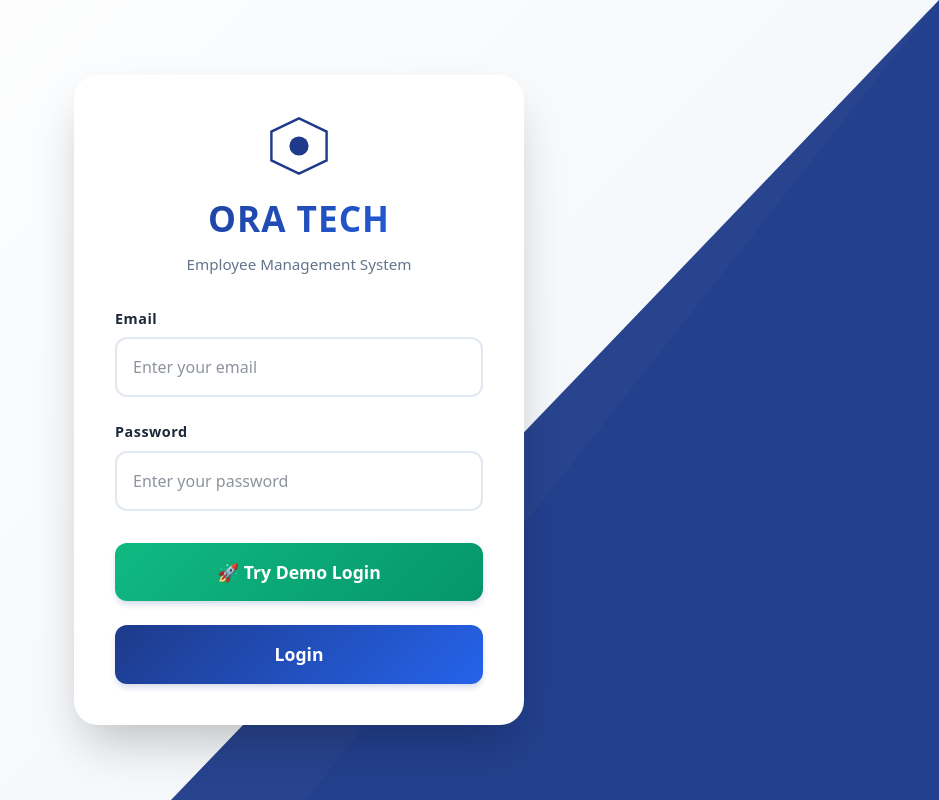
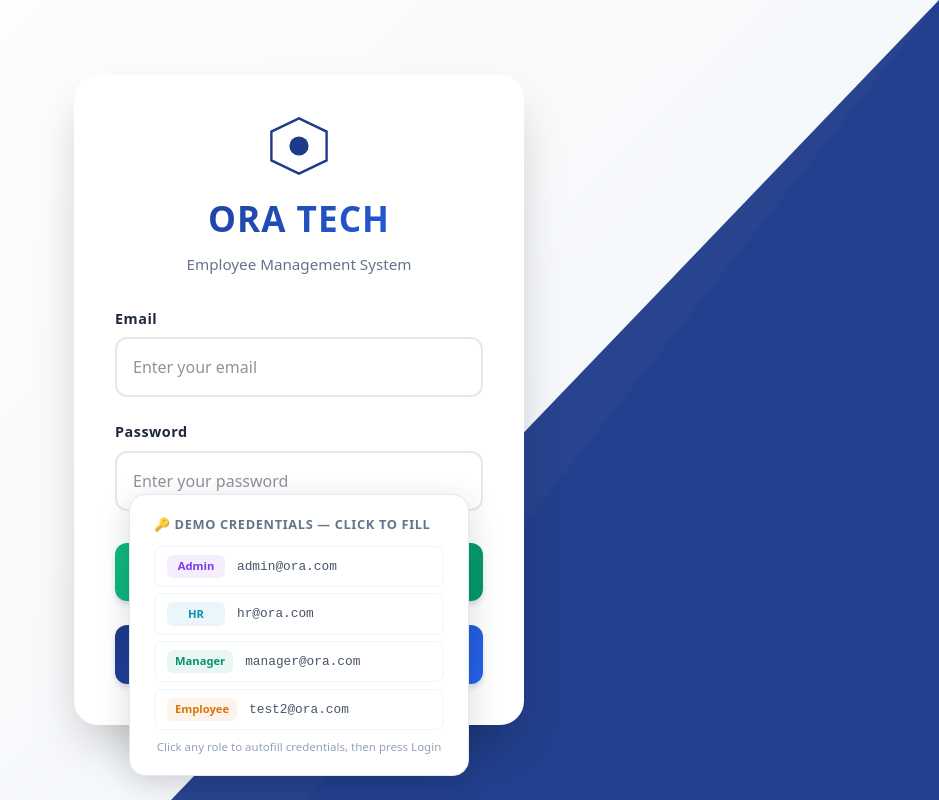
Before and after one commit to subhana-web/Employee-Management-System, a Next.js app: page /auth/login in a window 1280 px wide. Shown: the whole page, without its empty margins (341-1280 px from the left). Built offline with nearby package versions, Linux system fonts and the light colour scheme; no server answers.

Commit message:
Implement demo credentials for quick login
Added demo credentials card for quick login.

```diff
--- a/app/auth/login/page.tsx
+++ b/app/auth/login/page.tsx
@@ -92,6 +92,72 @@ export default function LoginPage() {
       {/* Curved navy blue overlay */}
       <div style={styles.curveOverlay}></div>
       <div style={styles.secondCurve}></div>
+
+{/* Demo Credentials Card */}
+<div style={{
+  position: 'fixed' as const,
+  bottom: '1.5rem',
+  left: '50%',
+  transform: 'translateX(-50%)',
+  backgroundColor: 'white',
+  borderRadius: '16px',
+  padding: '1.25rem 1.5rem',
+  boxShadow: '0 8px 32px rgba(0,0,0,0.15)',
+  zIndex: 100,
+  minWidth: '340px',
+  maxWidth: '420px',
+  border: '1px solid #e2e8f0',
+}}>
+  <p style={{ margin: '0 0 0.75rem', fontSize: '0.8rem', fontWeight: '700', color: '#64748b', textTransform: 'uppercase', letterSpacing: '0.05em' }}>
+    🔑 Demo Credentials — click to fill
+  </p>
+  {[
+    { role: 'Admin', email: 'admin@ora.com', password: '123456', color: '#7c3aed' },
+    { role: 'HR', email: 'hr@ora.com', password: '123456', color: '#0891b2' },
+    { role: 'Manager', email: 'manager@ora.com', password: '123456', color: '#059669' },
+    { role: 'Employee', email: ' test2@ora.com', password: '123456', color: '#d97706' },
+  ].map((d) => (
+    <div
+      key={d.role}
+      onClick={() => {
+        const form = document.querySelector('form');
+        if (form) {
+          (form.querySelector('input[name="email"]') as HTMLInputElement).value = d.email;
+          (form.querySelector('input[name="password"]') as HTMLInputElement).value = d.password;
+        }
+      }}
+      style={{
+        display: 'flex',
+        alignItems: 'center',
+        gap: '0.75rem',
+        padding: '0.5rem 0.75rem',
+        marginBottom: '0.4rem',
+        borderRadius: '8px',
+        cursor: 'pointer',
+        border: '1px solid #f1f5f9',
+        transition: 'background 0.15s',
+      }}
+      onMouseEnter={e => (e.currentTarget.style.background = '#f8fafc')}
+      onMouseLeave={e => (e.currentTarget.style.background = 'transparent')}
+    >
+      <span style={{
+        backgroundColor: d.color + '15',
+        color: d.color,
+        fontWeight: '700',
+        fontSize: '0.7rem',
+        padding: '0.2rem 0.5rem',
+        borderRadius: '6px',
+        minWidth: '58px',
+        textAlign: 'center',
+      }}>{d.role}</span>
+      <span style={{ fontSize: '0.8rem', color: '#475569', fontFamily: 'monospace' }}>{d.email}</span>
+    </div>
+  ))}
+  <p style={{ margin: '0.5rem 0 0', fontSize: '0.72rem', color: '#94a3b8', textAlign: 'center' }}>
+    Click any role to autofill credentials, then press Login
+  </p>
+</div>
+
 
       <div style={styles.card}>
         <div style={styles.logoContainer}>
```
